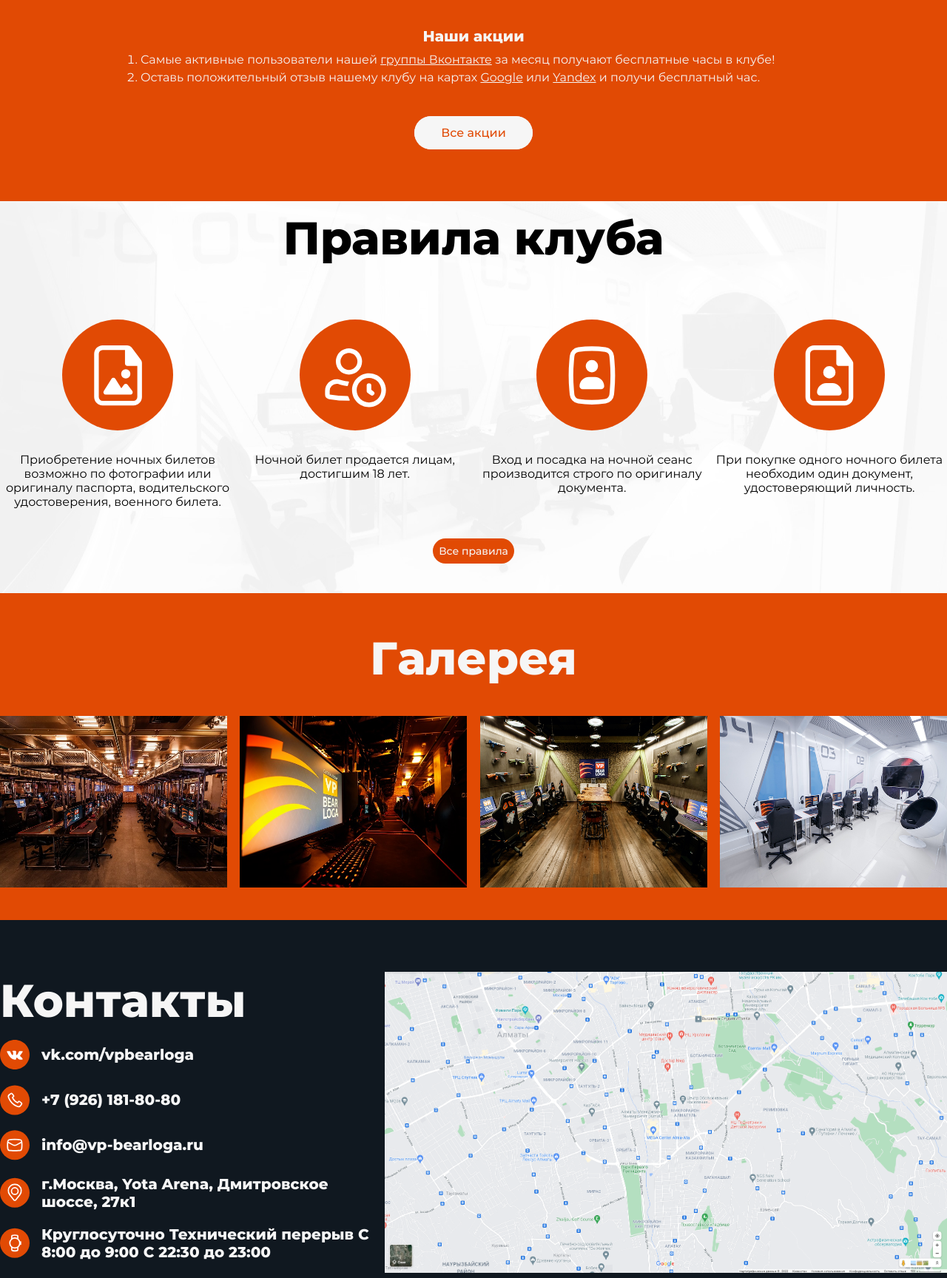
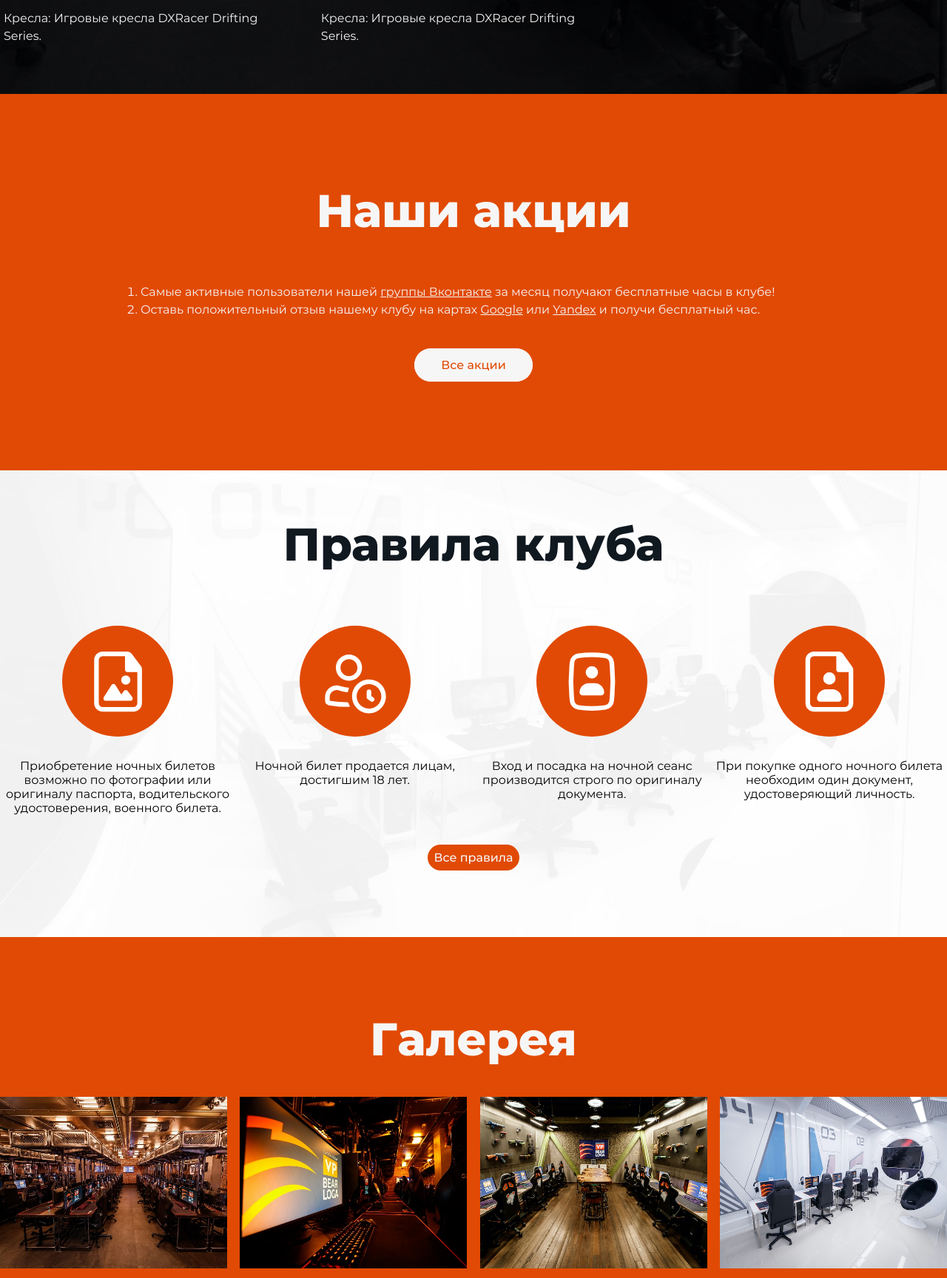
Before and after one commit to SuleimenSB/webSiteForComputerClub, a plain HTML site: page index.html in a window 1280 px wide. Shown: the part 1043-2771 px from the top of the page at 74% size. Drawn offline with Linux system fonts and the light colour scheme.

Commit message:
error correction

```diff
--- a/index.html
+++ b/index.html
@@ -133,11 +133,11 @@
     </div>
   </section>
   <section class="stocks">
-    <div class="stocks__content">
+    <div class="stocks__content container">
       <div class="stocks__content-wrapper">
-        <h1 class="stocks__content-title">
+        <h2 class="stocks__content-title">
           Наши акции
-        </h1>
+        </h2>
         <ol class="stocks__content-description">
           <li>
             Самые активные пользователи нашей
@@ -157,7 +157,7 @@
     </div>
   </section>
   <section class="rules">
-    <div class="rules__content">
+    <div class="rules__content container">
       <h2 class="rules__content-title">
         Правила клуба
       </h2>
@@ -205,10 +205,10 @@
     </div>
   </section>
   <section class="gallery">
-    <div class="gallery__content">
-      <h3 class="gallery__content-title">
+    <div class="gallery__content container">
+      <h2 class="gallery__content-title">
         Галерея
-      </h3>
+      </h2>
       <div class="gallery__content-wrapper">
         <div class="gallery__content-img">
           <img src="assets/img/gallery1_img.jpg" alt="gallery1_img">
@@ -226,11 +226,11 @@
     </div>
   </section>
   <footer class="contacts">
-    <div class="contacts__content">
+    <div class="contacts__content container">
       <div class="contacts__content-items">
-        <h4 class="contacts__content-title">
+        <h2 class="contacts__content-title">
           Контакты
-        </h4>
+        </h2>
         <div class="contacts__content-wrapper">
           <div class="contacts__content-icon">
             <img src="assets/img/footer_icon1.svg" alt="">
--- a/styles/main.css
+++ b/styles/main.css
@@ -33,6 +33,8 @@
   /* Блочная модель */
   max-width: 1300px;
   margin: 0 auto;
+  padding-top: 50px;
+  padding-bottom: 50px;
 }
 
 header {
@@ -110,6 +112,7 @@ header {
 
   /* Анимация */
   transition: all 500ms ease;
+  cursor: pointer;
 }
 
 .header__menu>ul>li>a:hover {
@@ -232,15 +235,15 @@ hr {
   max-width: 900px;
 }
 
+h2 {
+  color: #f6f6f6;
+  font-size: 62px;
+}
+
 .stocks__content-title {
   /* Блочная модель */
   text-align: center;
-  margin-bottom: 8px;
-
-  /* Типографика */
-  font-weight: 600;
-  color: #f6f6f6;
-  font-size: 20px;
+  margin-bottom: 60px;
 }
 
 .stocks__content-description {
@@ -282,6 +285,7 @@ hr {
 
   /* Анимация */
   transition: all 500ms ease;
+  cursor: pointer;
 }
 
 .stocks__content-btn>button:hover {
@@ -302,8 +306,6 @@ hr {
 
 .rules__content {
   /* Блочная модель */
-  max-width: 1300px;
-  margin: 0 auto;
   display: flex;
   flex-direction: column;
 }
@@ -351,6 +353,7 @@ hr {
 
 .rules__content-title {
   /* Типографика */
+  color: #101820;
   font-size: 62px;
   line-height: 100px;
 }
@@ -364,10 +367,11 @@ hr {
   margin: 0 auto;
   margin-bottom: 40px;
 
+
   /* Типографика */
   color: #f6f6f6;
   font-weight: 500;
-  font-size: 14px;
+  font-size: 16px;
   text-align: center;
 
   /* Оформление */
@@ -377,6 +381,7 @@ hr {
 
   /* Анимация */
   transition: all 500ms ease;
+  cursor: pointer;
 }
 
 .rules__content-btn>button:hover {
@@ -389,39 +394,38 @@ hr {
 }
 
 .gallery {
+  /* Оформление */
   background-color: #e14a04;
 }
 
-.gallery__content {
-  max-width: 1300px;
-  margin: 0 auto;
-}
-
 .gallery__content-title {
-  font-size: 62px;
-  color: #f6f6f6;
-  text-align: center;
+  /* Блочная модель */
   margin-bottom: 40px;
   padding-top: 50px;
+
+  /* Типографика */
+  text-align: center;
 }
 
 .gallery__content-wrapper {
+  /* Блочная модель */
   display: flex;
   justify-content: space-between;
   padding-bottom: 40px;
 }
 
 .gallery__content-img>img {
+  /* Блочная модель */
   max-width: 307px;
 }
 
 .contacts {
+  /* Оформление */
   background-color: #101820;
 }
 
 .contacts__content {
-  max-width: 1300px;
-  margin: 0 auto;
+  /* Блочная модель */
   padding-top: 70px;
   display: flex;
   align-items: center;
@@ -430,31 +434,35 @@ hr {
 }
 
 .contacts__content-items {
+  /* Блочная модель */
   display: flex;
   flex-direction: column;
 }
 
 .contacts__content-title {
-  color: #f6f6f6;
-  font-size: 62px;
+  /* Блочная модель */
   margin-bottom: 15px;
 }
 
 .contacts__content-wrapper {
+  /* Блочная модель */
   display: flex;
   flex-direction: column;
 }
 
 .contacts__content-wrapper>img {
+  /* Блочная модель */
   max-width: 40px;
 }
 
 .contacts__content-icon {
+  /* Блочная модель */
   display: flex;
   align-items: center;
 }
 
 .contacts__content-description {
+  /* Типографика */
   color: #f6f6f6;
   font-size: 20px;
   text-decoration: none;
@@ -462,33 +470,42 @@ hr {
 }
 
 .contacts__content-description:hover {
+  /* Типографика */
   text-decoration: underline;
   color: #e14a04;
 }
 
 .contacts__content-icon {
+  /* Блочная модель */
   margin-bottom: 20px;
 }
 
 .contacts__content-icon>img {
+  /* Блочная модель */
   margin-right: 16px;
 }
 
 .contacts__content-text {
+  /* Типографика */
   font-weight: 600;
   color: #f6f6f6;
   font-size: 20px;
 }
 
 .contacts__content-map>img {
+  /* Блочная модель */
   max-width: 760px;
 }
 
 .contacts__content-bottom {
+  /* Блочная модель */
+  display: flex;
+  justify-content: center;
+  padding-bottom: 50px;
+
+  /* Типографика */
   color: #f6f6f6;
   font-size: 16px;
-  display: flex;
-  justify-content: center;
 }
 
 @media screen and (max-width: 800px) {
@@ -523,6 +540,7 @@ hr {
   .about__items {
     /* Блочная модель */
     width: 100%;
+    padding-bottom: 50px;
   }
 
   .about__items-content {
@@ -540,4 +558,32 @@ hr {
     /* Блочная модель */
     margin-bottom: 45px;
   }
+
+  .gallery__content-wrapper {
+    /* Блочная модель */
+    display: flex;
+    flex-direction: column;
+    align-items: center;
+  }
+
+  .contacts__content-items {
+    /* Блочная модель */
+    align-items: center;
+  }
+
+  .contacts__content {
+    /* Блочная модель */
+    display: flex;
+    flex-direction: column;
+  }
+
+  .contacts__content-map {
+    /* Блочная модель */
+    max-width: 400px;
+  }
+
+  .contacts__content-bottom {
+    /* Типографика */
+    font-size: 14px;
+  }
 }
```
